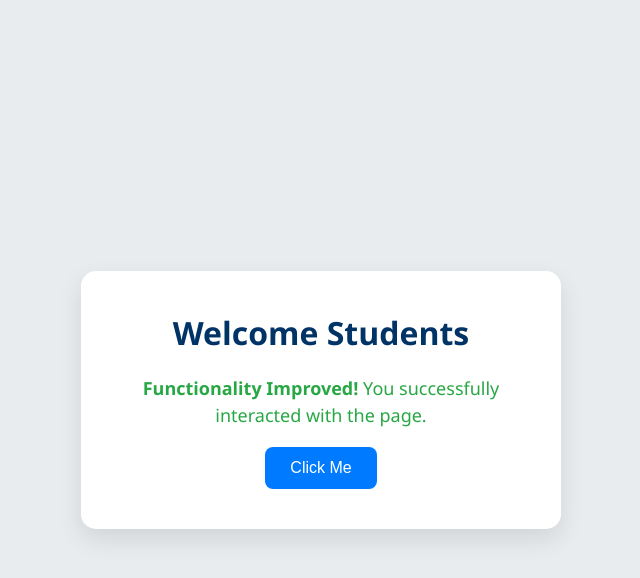
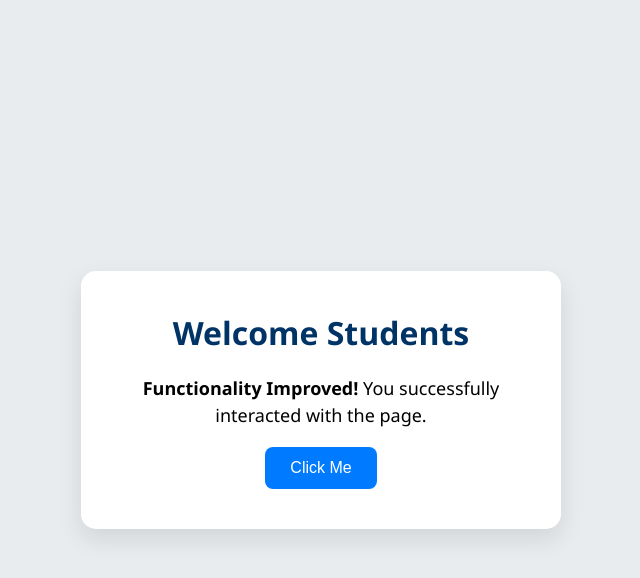
Before and after one commit to adityakumar-ara/shobhit-university-HTML-class, a plain HTML site: page html-assignment/Experiment6.html in a window 1280 px wide. Both pictures are taken after a click on the button "Click Me". Shown: the whole page, without its empty margins (319-959 px from the left). Drawn offline with Linux system fonts and the light colour scheme.

Commit message:
add more

```diff
--- a/html-assignment/Experiment6.html
+++ b/html-assignment/Experiment6.html
@@ -85,7 +85,7 @@
             // This script changes the text when the user clicks the button
             let textElement = document.getElementById("dynamic-text");
             textElement.innerHTML = "<strong>Functionality Improved!</strong> You successfully interacted with the page.";
-            textElement.style.color = "#28a745"; // Changes text color to green
+            textElement.style.color = "black"; // Changes text color to green
         }
     </script>
 </body>
```
